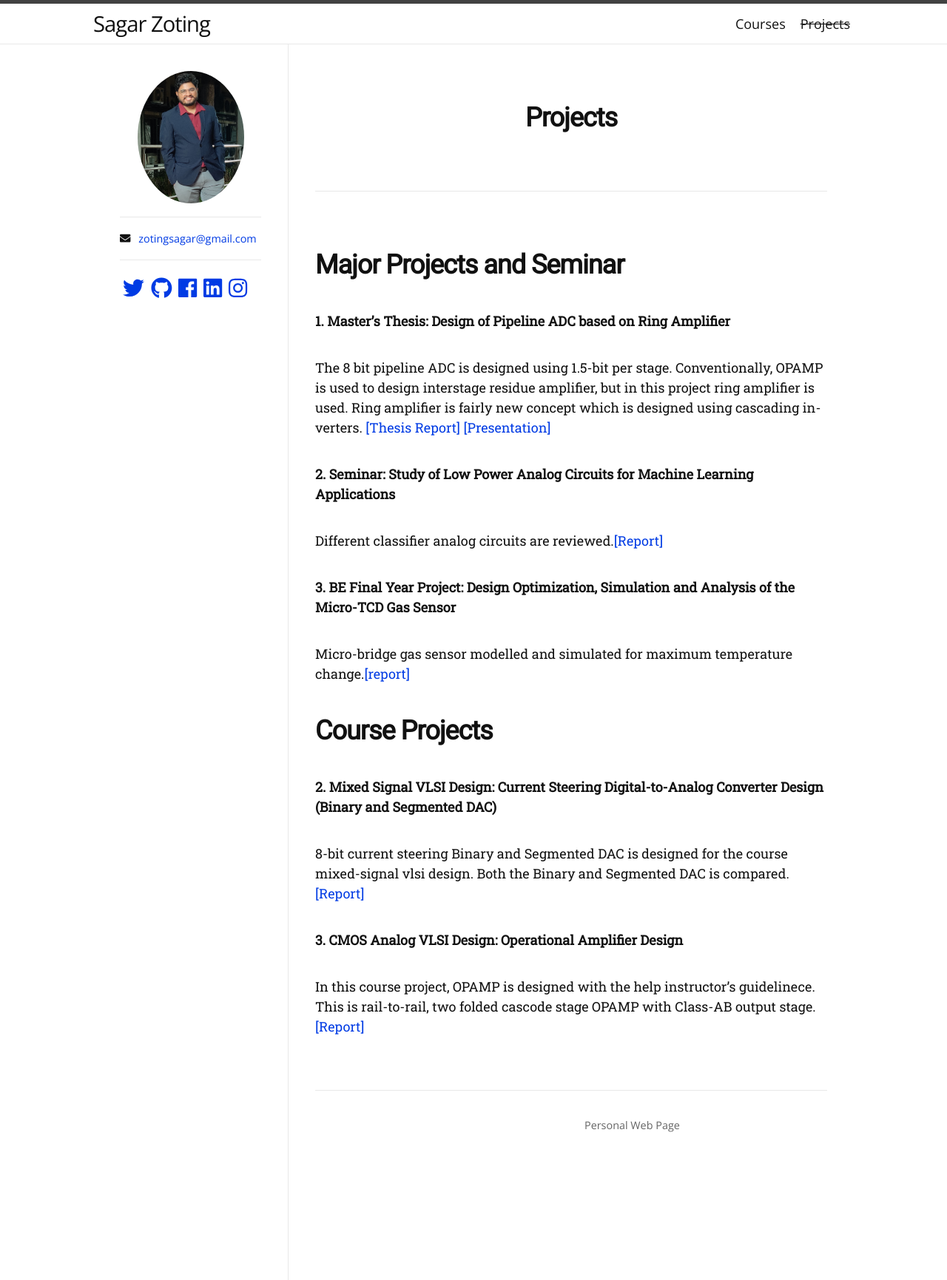
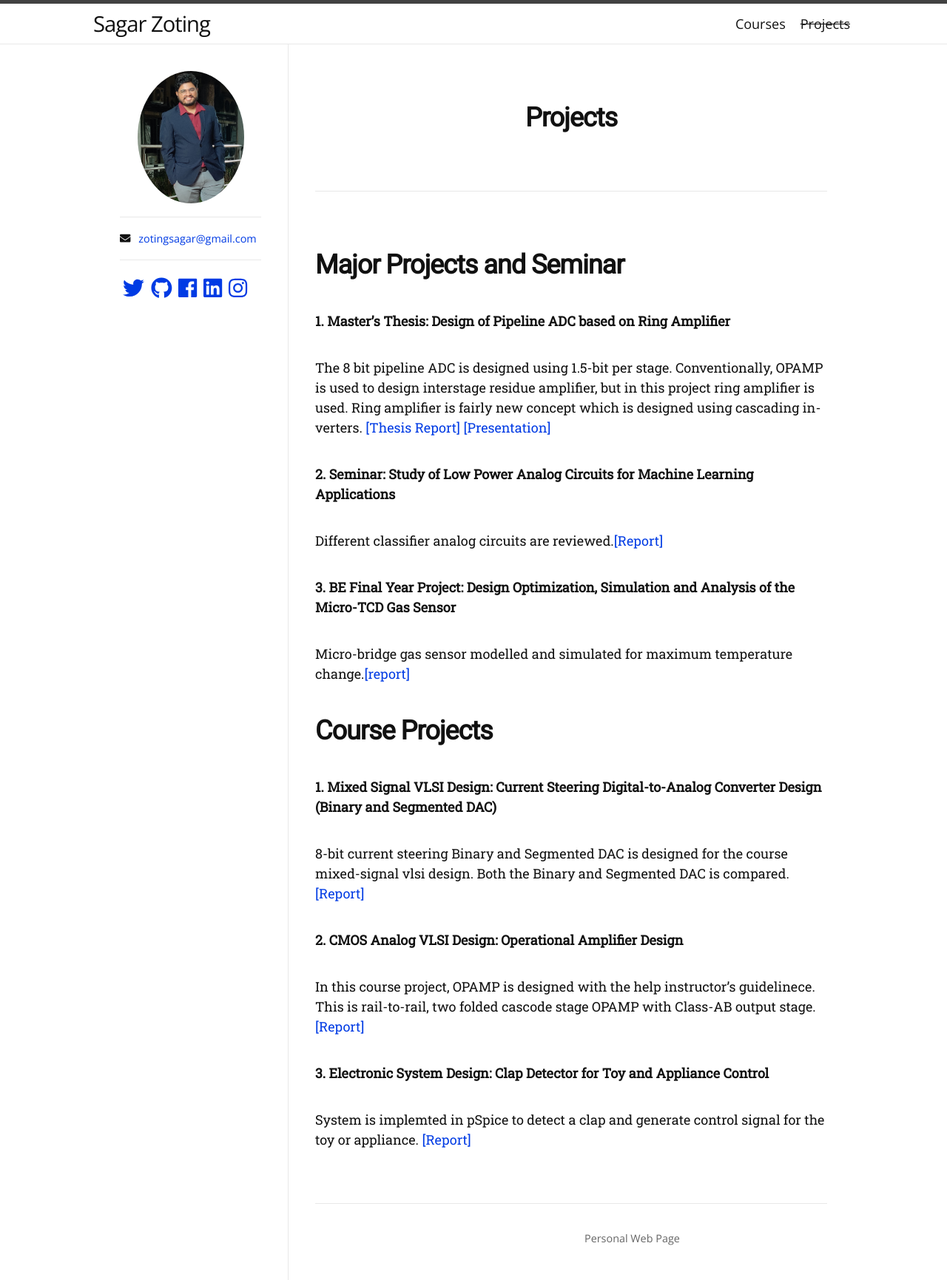
Before and after one commit to zotingsagar/zotingsagar.github.io, a Jekyll site: the page built from projects.md, in a window 1280 px wide. Shown: the whole page at 74% size. Built offline with Jekyll 4.4.1, drawn with Linux system fonts in a browser that asks for light colours; nearby versions of some CDN libraries; some web fonts are replaced.

Commit message:
Update projects.md

```diff
--- a/projects.md
+++ b/projects.md
@@ -30,13 +30,19 @@
 <h1> Course Projects </h1>
 
 
-**2. Mixed Signal VLSI Design: Current Steering Digital-to-Analog Converter Design (Binary and Segmented DAC)**
+**1. Mixed Signal VLSI Design: Current Steering Digital-to-Analog Converter Design (Binary and Segmented DAC)**
 
 8-bit current steering Binary and Segmented DAC is designed for the course mixed-signal vlsi design. Both the Binary and Segmented DAC is compared.
 [[Report]](203070064_SagarZoting_Ajinkya_Project.pdf)
 
 
-**3. CMOS Analog VLSI Design: Operational Amplifier Design**
+**2. CMOS Analog VLSI Design: Operational Amplifier Design**
 
 In this course project, OPAMP is designed with the help instructor's guidelinece. This is rail-to-rail, two folded cascode stage OPAMP with Class-AB output stage.
 [[Report]](SagarZoting_Course Project.pdf)
+
+
+**3. Electronic System Design: Clap Detector for Toy and Appliance Control**
+
+System is implemted in pSpice to detect a clap and generate control signal for the toy or appliance.
+[[Report]](SagarZoting_Course Project.pdf)
```
